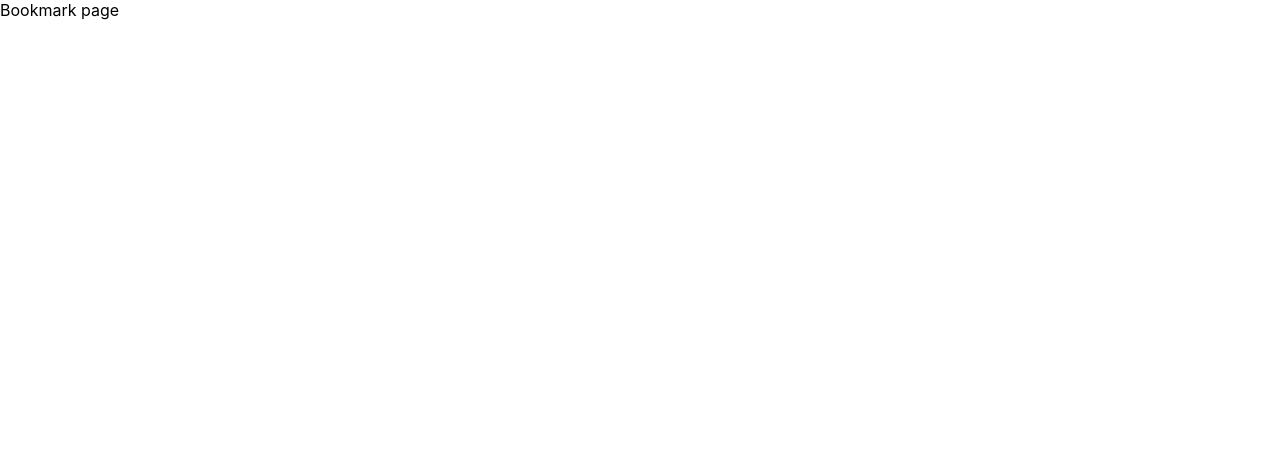
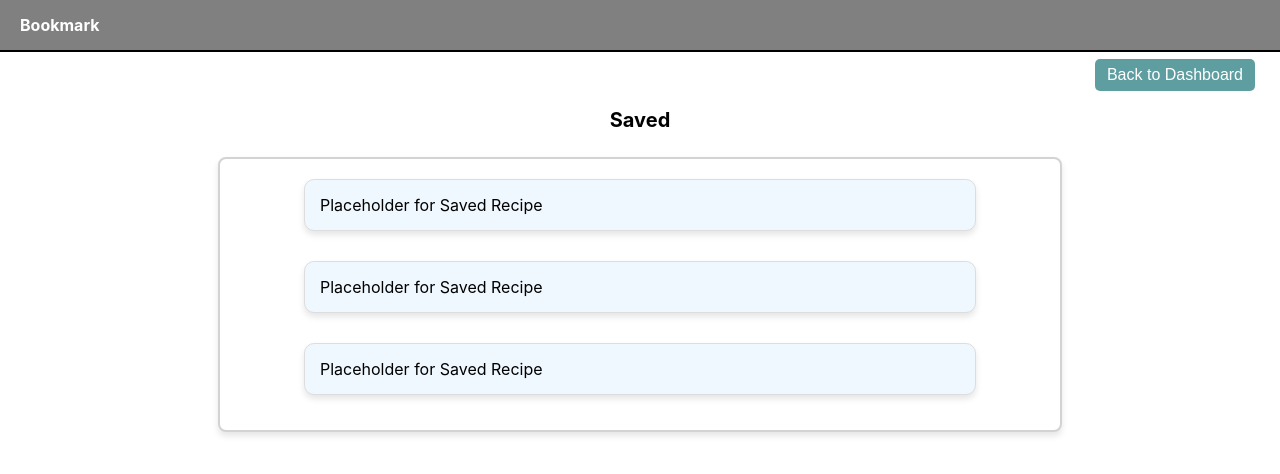
Before and after one commit to 4rcher0116/cooking-companion, a React (Create React App) app: page /bookmark in a window 1280 px wide. Shown: the top 474 px of the page. Built offline with nearby package versions, Linux system fonts and the light colour scheme.

Commit message:
placeholder for pinned recipes on bookmark page

```diff
--- a/src/views/Bookmark.tsx
+++ b/src/views/Bookmark.tsx
@@ -1,10 +1,40 @@
 import React from 'react'
 import styles from "./styles/_Bookmark.module.css"
+import { useNavigate } from 'react-router-dom'
 
 const Bookmark = () => {
+    const navigate = useNavigate();
+
+    const handleBacktoDashboard = () => {
+        navigate("../dashboard");
+    };
+
     return(
-        <div>Bookmark page</div>
-    )
-}
+        <div className={styles.bookmarkContainer}>
+            <div className={styles.headerContent}>
+                <div className={styles.headerText}>Bookmark</div>
+            </div>
+
+            <div className={styles.buttonContent}>
+                <button
+                    className={styles.buttonContainer}
+                    onClick={handleBacktoDashboard}
+                    >
+                        Back to Dashboard
+                </button>
+            </div>
+            <div className={styles.titleContent}>
+                <div className={styles.titleText}>Saved</div>
+            </div>
+            <div className= {styles.body}>
+                <div className={styles.bodyContent}>
+                    <div className={styles.container}> Placeholder for Saved Recipe</div>
+                    <div className={styles.container}> Placeholder for Saved Recipe</div>
+                    <div className={styles.container}> Placeholder for Saved Recipe</div>
+                </div>
+            </div>
+        </div>
+    );
+};
 
 export default Bookmark;
--- a/src/views/styles/_Bookmark.module.css
+++ b/src/views/styles/_Bookmark.module.css
@@ -0,0 +1,91 @@
+.bookmarkContainer{
+    height:100vh;
+    width:100vw;
+    display:flex;
+    flex-direction: column;
+    background: white;
+}
+
+.headerContent{
+    border-bottom: 2.5px solid black;
+    display: flex;
+    align-items: center;
+    justify-content: flex-start;
+    height: 50px;
+    background-color: grey;
+    padding-left:20px;
+
+    .headerText{
+        font-size: 2vh;
+        font-weight: bold;
+        color:white;
+    }
+}
+
+.buttonContent {
+    display: flex;
+    justify-content: flex-end;
+    padding: 7px 25px;
+    align-items: center;
+  }
+
+  .buttonContainer {
+    background-color:cadetblue;
+    color: white;
+    border: none;
+    border-radius: 5px;
+    padding: 7px 12px;
+    cursor: pointer;
+    font-size: 1em;
+    text-align: center;
+  }
+
+  .buttonContainer:hover {
+    background-color: black;
+  }
+
+  .titleContent{
+    display:flex;
+    justify-content:center;
+    align-items:center;
+    padding-top: 10px;
+    margin-bottom: 25px;
+
+    .titleText{
+        font-size:2.5vh;
+        font-weight:bold;
+        color:black;
+        text-align:center;
+    }
+}
+
+.body{
+    width: 90%;
+    max-width: 800px;
+    margin: 0 auto;
+    padding: 20px;
+    border: 2px solid lightgray;
+    border-radius: 8px;
+    box-shadow: 0px 4px 6px rgba(0, 0, 0, 0.1);
+    background-color: #ffffff;
+}
+
+.bodyContent{
+    flex:1;
+    display:flex;
+    flex-direction: column;
+    justify-content: center;
+    align-items:center;
+    background-color: white;
+    gap: 15px;
+
+    .container{
+        width:80%;
+        background-color:aliceblue;
+        border:1px solid #ddd;
+        border-radius: 10px;
+        padding: 15px;
+        margin-bottom: 15px;
+        box-shadow: 0px 4px 6px rgba(0, 0, 0, 0.1);
+    }
+}
```
